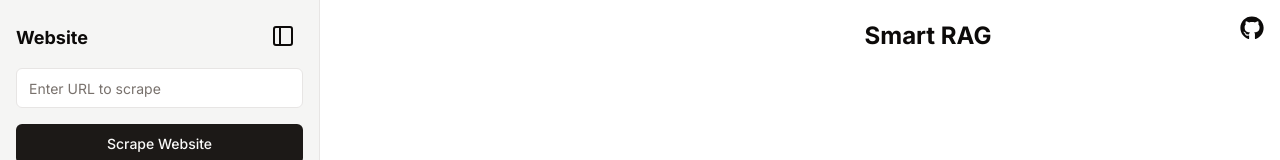
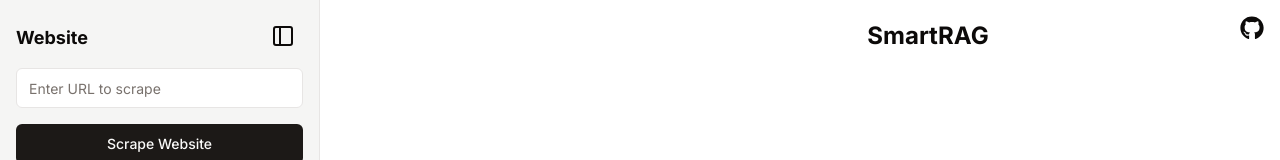
Before and after one commit to prsdm/smart-rag, a Next.js app: page / in a window 1280 px wide. Shown: the top 160 px of the page. Built offline with nearby package versions, Linux system fonts and the light colour scheme.

Commit message:
minor update 2.0

```diff
--- a/app/page.tsx
+++ b/app/page.tsx
@@ -177,7 +177,7 @@
       {/* Header content*/}
       <main className={`flex-1 p-4 max-w-3xl mx-auto flex flex-col ${isSidebarOpen ? "ml-64" : ""}`}>
         <header className="p-1 w-full mx-auto">
-          <h1 className="text-2xl font-bold text-center">Smart RAG</h1>
+          <h1 className="text-2xl font-bold text-center">SmartRAG</h1>
           <div className="absolute right-4 top-4 flex gap-4">
             <a
               href="https://github.com/prsdm/smart-rag-fastapi"
```
